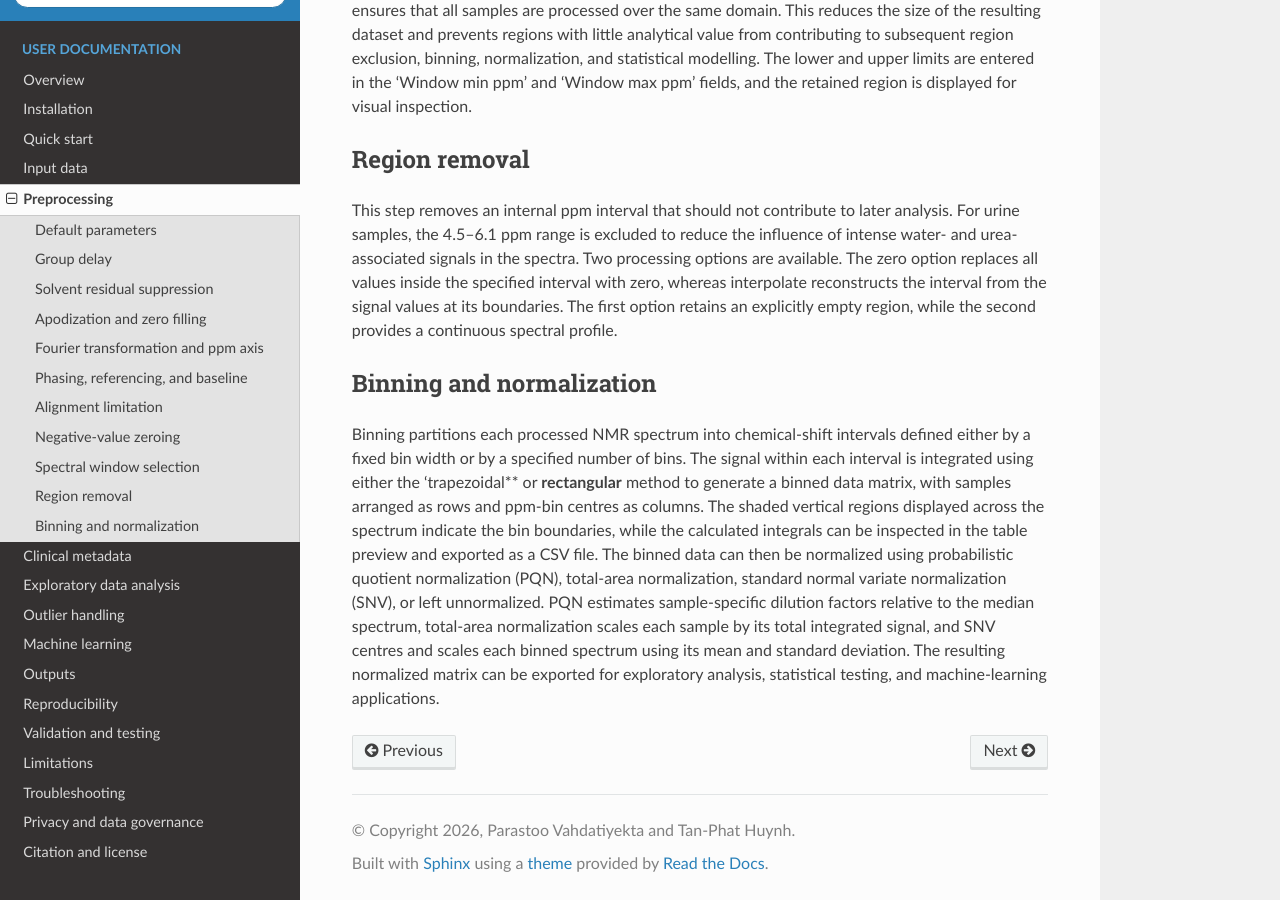
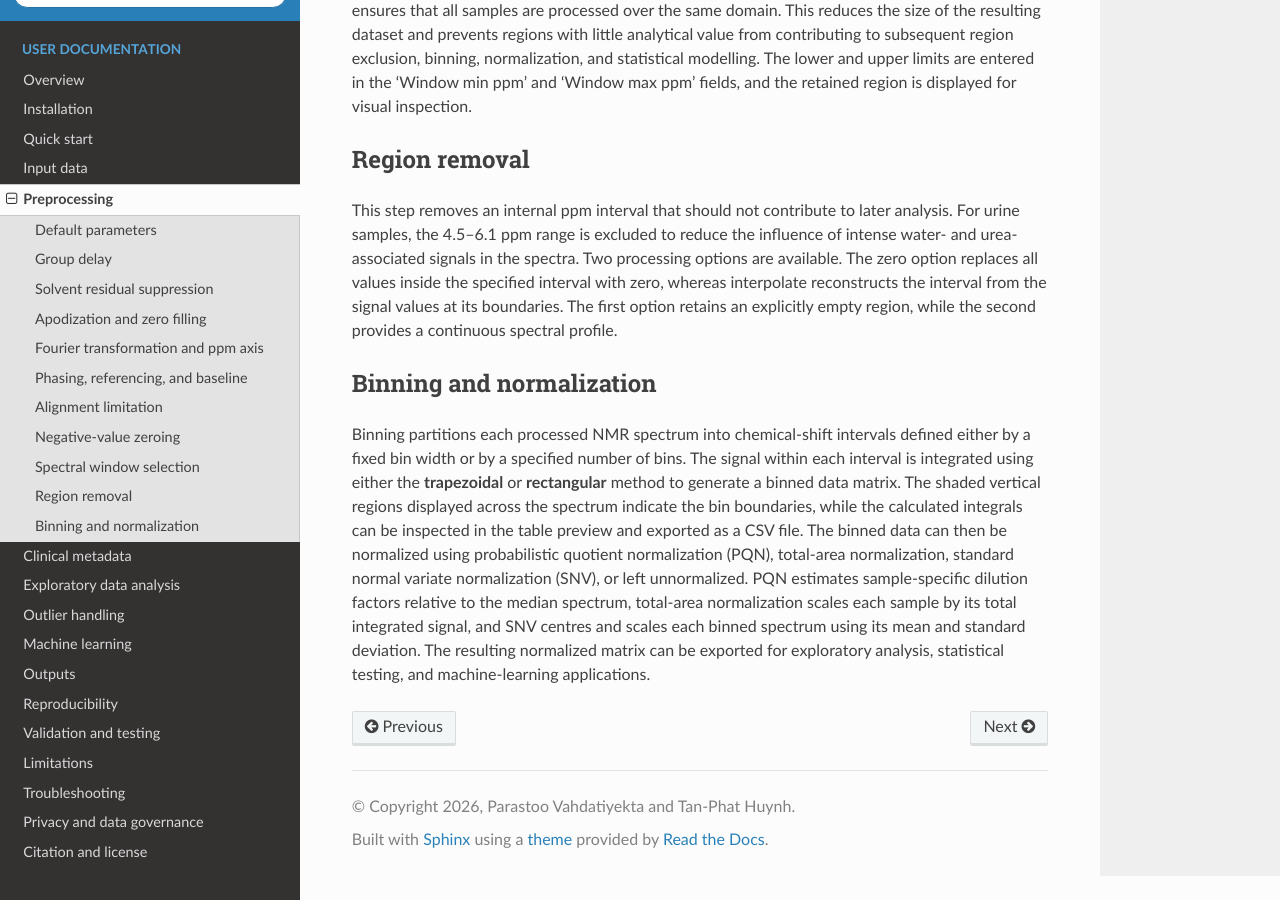
Before and after one commit to Parygithub/NMRMetaboWizard, a Sphinx documentation site: the page built from docs/source/preprocessing.rst, in a window 1280 px wide and 900 px high, scrolled down 2201 px. Built offline with Sphinx 7.4.7 and the Read the Docs theme 3.1.0, drawn with Linux system fonts in a browser that asks for light colours.

Commit message:
Update preprocessing.rst

```diff
--- a/docs/source/preprocessing.rst
+++ b/docs/source/preprocessing.rst
@@ -110,5 +110,5 @@ Two processing options are available. The zero option replaces all values inside
 Binning and normalization
 -------------------------
 
-Binning partitions each processed NMR spectrum into chemical-shift intervals defined either by a fixed bin width or by a specified number of bins. The signal within each interval is integrated using either the 'trapezoidal** or **rectangular** method to generate a binned data matrix, with samples arranged as rows and ppm-bin centres as columns. The shaded vertical regions displayed across the spectrum indicate the bin boundaries, while the calculated integrals can be inspected in the table preview and exported as a CSV file.
+Binning partitions each processed NMR spectrum into chemical-shift intervals defined either by a fixed bin width or by a specified number of bins. The signal within each interval is integrated using either the **trapezoidal** or **rectangular** method to generate a binned data matrix. The shaded vertical regions displayed across the spectrum indicate the bin boundaries, while the calculated integrals can be inspected in the table preview and exported as a CSV file.
 The binned data can then be normalized using probabilistic quotient normalization (PQN), total-area normalization, standard normal variate normalization (SNV), or left unnormalized. PQN estimates sample-specific dilution factors relative to the median spectrum, total-area normalization scales each sample by its total integrated signal, and SNV centres and scales each binned spectrum using its mean and standard deviation. The resulting normalized matrix can be exported for exploratory analysis, statistical testing, and machine-learning applications.
```
